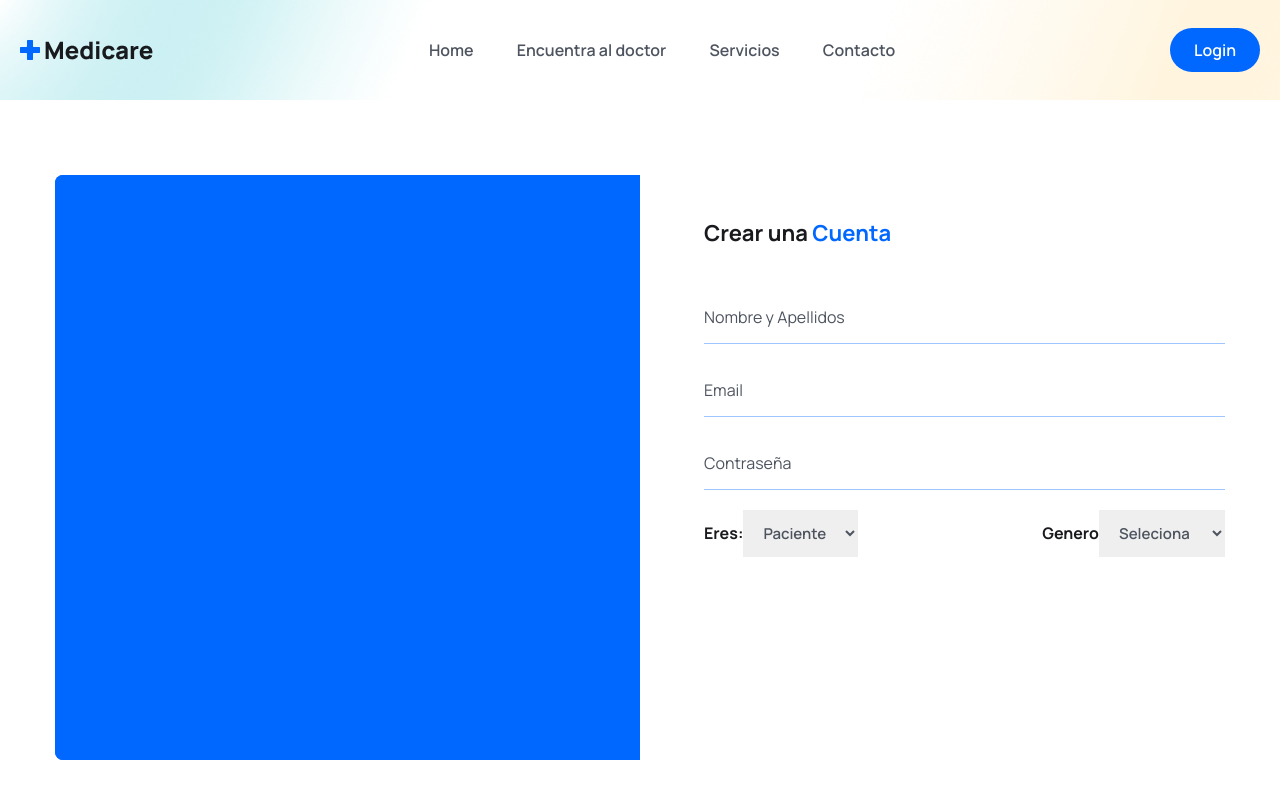
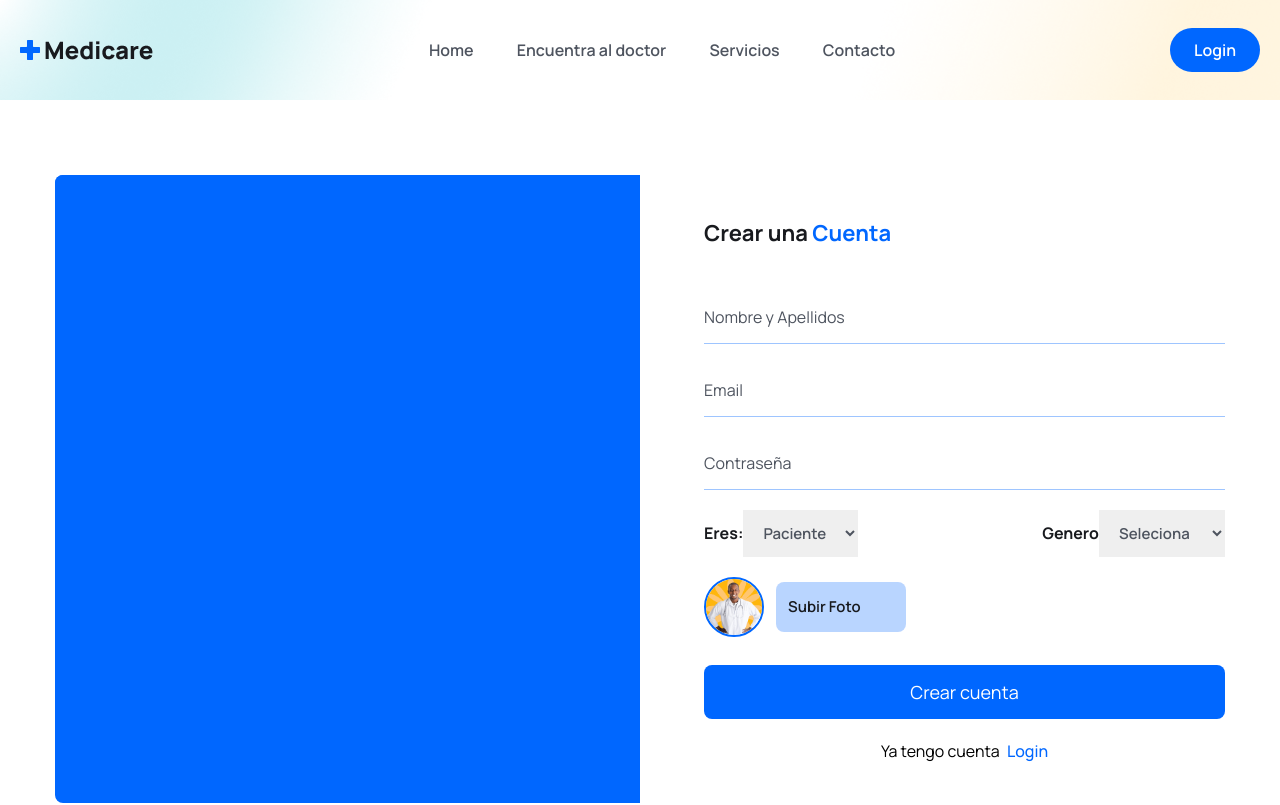
Before and after one commit to saidaJimenez/Medicare, a React (Vite) app in the folder frontend/: page /register in a window 1280 px wide. Shown: the top 805 px of the page. Built offline with nearby package versions, Linux system fonts and the light colour scheme; the HTML template or start-up script is replaced by a standard one; a web font is replaced by a local one.

Commit message:
Signup con formulario completo

```diff
--- a/frontend/src/pages/Signup.jsx
+++ b/frontend/src/pages/Signup.jsx
@@ -1,6 +1,36 @@
 import signupImg from "../assets/images/signup.gif";
+import avatar from "../assets/images/doctor-img01.png"
+import { Link } from "react-router-dom";
+import { useState } from "react";
 
 const Signup = () => {
+
+  const [selectedFile,setSelectedFile] = useState(null)
+  const [previewURL, setPreviewURL] = useState("")
+  const [formData, setFormData] = useState({
+    name:'',
+    email:'',
+    password:'',
+    photo:selectedFile,
+    genero:'',
+    role:'paciente'
+  })
+
+  const handleInputChange = e =>{
+    setFormData({...formData,[e.target.name]:e.target.value})
+  }
+
+  const handleFileInputChange = async (event) =>{
+    const file = event.target.files[0]
+
+    // usaremos cloudinary para poder subir fotos a la web
+    console.log(file)
+  }
+
+  const submitHandler = async event =>{
+    event.preventDefault()
+  }
+
   return (
     <section className="px-5 xl:px-0">
       <div className="max-w-[1170px] mx-auto">
@@ -18,13 +48,14 @@
               Crear una <span className="text-primaryColor">Cuenta</span>
             </h3>
 
-            <form>
+            <form onSubmit={ submitHandler}>
               <div className="mb-5">
                 <input
                   type="text"
                   placeholder="Nombre y Apellidos"
                   name="name"
-                  value=""
+                  value={formData.name}
+                  onChange={handleInputChange}
                   className="w-full pr-4 py-3 border-b border-solid border-[#0066ff61] focus:outline-none
       focus:border-b-primaryColor text-[16px] leading-7 text-headingColor
       placeholder:text-textColor  cursor-pointer"
@@ -36,7 +67,8 @@
                   type="email"
                   placeholder="Email"
                   name="email"
-                  value=""
+                  value={formData.email}
+                  onChange={handleInputChange}
                   className="w-full pr-4 py-3 border-b border-solid border-[#0066ff61] focus:outline-none
       focus:border-b-primaryColor text-[16px] leading-7 text-headingColor
       placeholder:text-textColor  cursor-pointer"
@@ -48,7 +80,8 @@
                   type="password"
                   placeholder="Contraseña"
                   name="password"
-                  value=""
+                  value={formData.password}
+                  onChange={handleInputChange}
                   className="w-full pr-4 py-3 border-b border-solid border-[#0066ff61] focus:outline-none
       focus:border-b-primaryColor text-[16px] leading-7 text-headingColor
       placeholder:text-textColor  cursor-pointer"
@@ -59,7 +92,10 @@
               <div className="mb-5 flex items-center justify-between">
                 <label htmlFor="" className="text-headingColor font-bold text-[16px] leading-7">
                   Eres:
-                  <select name="role" className="text-textColor font-semibold text-[15px] leading-7 px-4 py-3
+                  <select name="role"
+                   value={formData.role}
+                   onChange={handleInputChange}
+                  className="text-textColor font-semibold text-[15px] leading-7 px-4 py-3
                   focus:outline-none">
                     <option value="paciente">Paciente</option>
                     <option value="doctor">Doctor</option>
@@ -67,7 +103,10 @@
                 </label>
                 <label  className="text-headingColor font-bold text-[16px] leading-7">
                   Genero
-                  <select name="genero" className="text-textColor font-semibold text-[15px] leading-7 px-4 py-3
+                  <select name="genero"
+                   value={formData.genero}
+                   onChange={handleInputChange}
+                  className="text-textColor font-semibold text-[15px] leading-7 px-4 py-3
                   focus:outline-none">
                     <option value="">Seleciona</option>
                     <option value="masculino">Masculino</option>
@@ -77,6 +116,45 @@
                 </label>
               </div>
 
+              <div className="mb-5 flex items-center gap-3">
+                <figure className="w-[60px] h-[60px] rounded-full border-2 border-solid border-primaryColor
+                flex items-center justify-center">
+
+                  <img src={avatar} alt="" className="w-full rounded-full"/>
+
+                </figure>
+
+                <div className="relative w-[130px] h-[50px]">
+                  <input
+                  type ="file"
+                  name = "photo"
+                  id= "customFile"
+                  onChange={ handleFileInputChange}
+                  accept=".jpg,.png"
+                  className="absolute top-0 left-0 w-full h-full opacity-0 cursor-pointer"
+                  />
+
+                  <label htmlFor="customFile"
+                  className="absolute top-0 left-0 w-full h-full flex items-center px-[0.75rem] py-[0.375rem]
+                  text-[15px]
+                  leading-6 overflow-hidden bg-[#0066ff46]
+                   text-headingColor font-semibold rounded-lg truncate cursor-pointer">
+                    Subir Foto
+                  </label>
+                </div>
+
+              </div>
+              <div className="mt-7">
+        <button type="submit"
+       className="w-full bg-primaryColor text-white text-[18px] leading-[30px] rounded-lg px-4 py-3"
+       > Crear cuenta
+       </button>
+
+      </div>
+
+      <p className="mt-5 textColor text-center">
+       Ya tengo cuenta <Link to='/login' className="text-primaryColor font-medium ml-1">Login</Link>
+      </p>
             </form>
           </div>
         </div>
```
